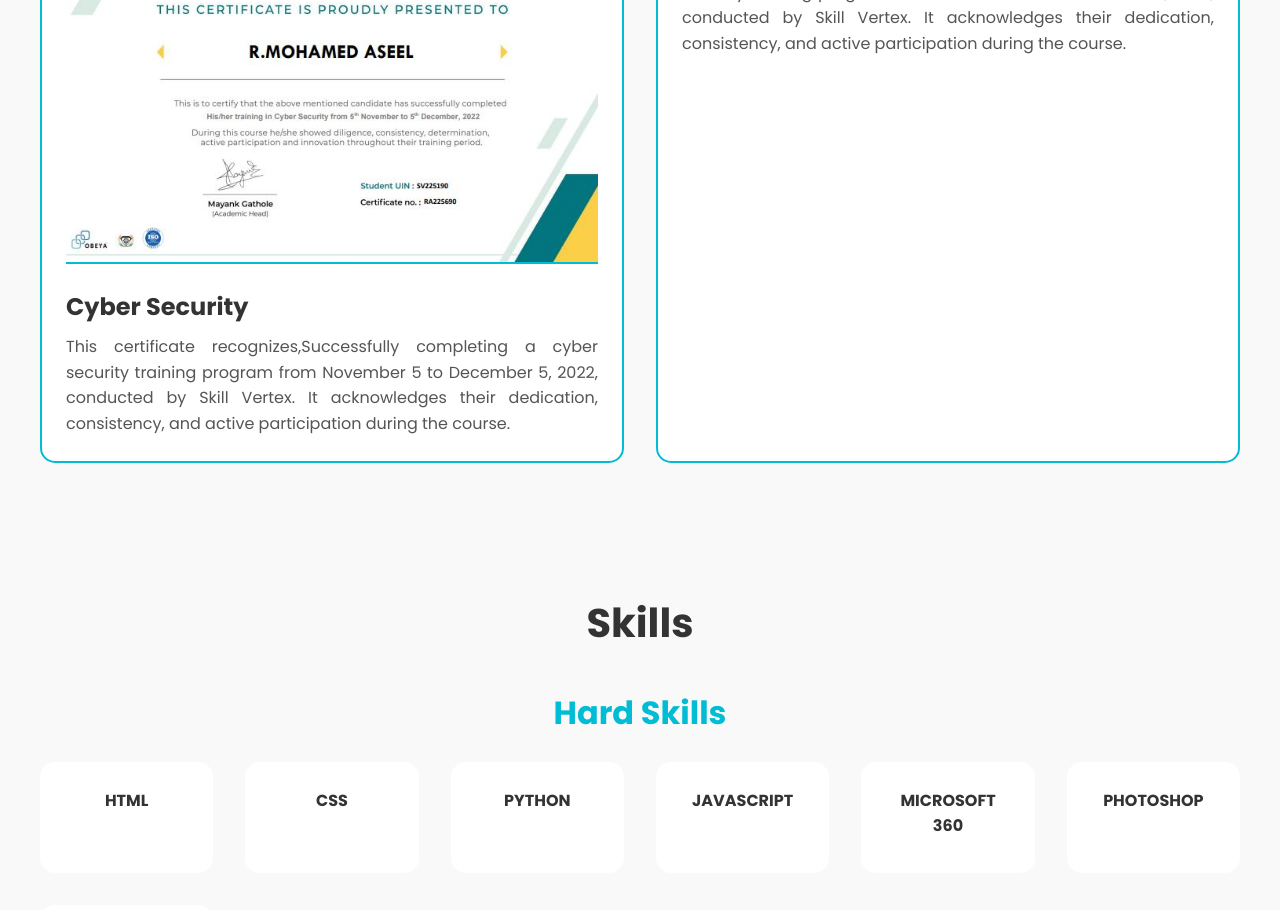
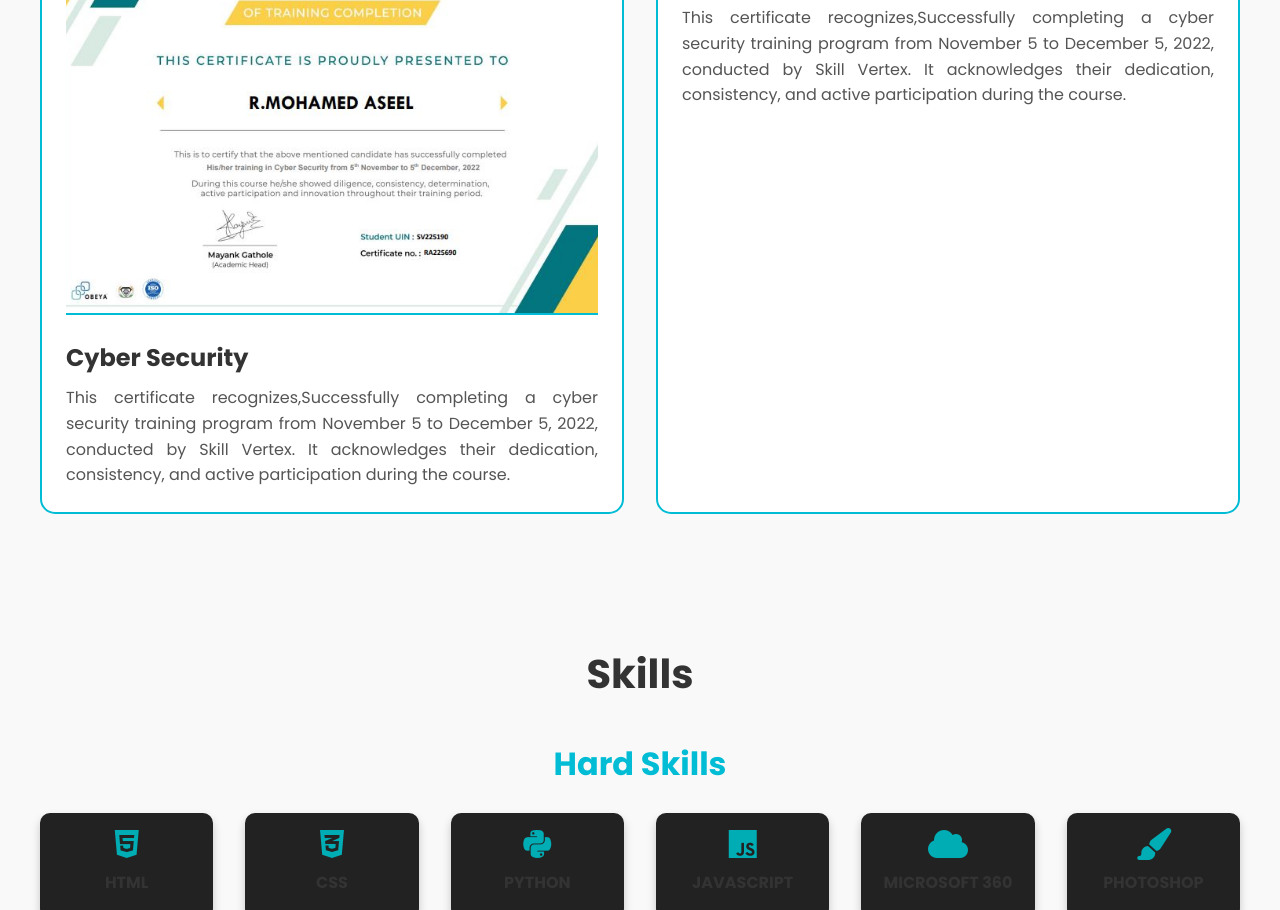
Before and after one commit to azifaizz/azifolioo, a plain HTML site: page index.html in a window 1280 px wide. Shown: the part 2710-3620 px from the top of the page. Drawn offline with Linux system fonts and the light colour scheme; a script that the page names is missing.

Commit message:
commit changes

```diff
--- a/css/styles.css
+++ b/css/styles.css
@@ -473,19 +473,28 @@ html {
 }
 
 .skill-card {
-    background-color: #ffffff;
-    border: 2px solid transparent; /* Transparent border initially */
-    border-radius: 15px;
-    padding: 1.5rem;
-    text-align: center;
-    transition: transform 0.3s ease, box-shadow 0.3s ease, border-color 0.3s ease;
-    position: relative;
+    display: flex;
+    flex-direction: column;
+    align-items: center;
+    justify-content: center;
+    padding: 15px;
+    background: #222;
+    color: white;
+    border-radius: 10px;
+    box-shadow: 0px 5px 10px rgba(0, 0, 0, 0.2);
+    transition: transform 0.3s ease-in-out;
+}
+.skill-card i {
+    font-size: 2rem;
+    margin-bottom: 10px;
+    color: #00ADB5;  /* Change color as per theme */
 }
 
 .skill-card:hover {
     transform: scale(1.05); /* Slightly zoom in on hover */
     box-shadow: 0 0 20px rgba(0, 188, 212, 0.8); /* Glow effect */
     border-color: #00bcd4; /* Highlight border on hover */
+    transform: scale(1.1);
 }
 
 .skill-name {
--- a/index.html
+++ b/index.html
@@ -6,6 +6,7 @@
     <title>R. Mohamed Aseel - Portfolio</title>
     <link rel="stylesheet" href="css/styles.css">
     <link href="https://fonts.googleapis.com/css2?family=Poppins:wght@300;400;500;600;700&display=swap" rel="stylesheet">
+    <link rel="stylesheet" href="https://cdnjs.cloudflare.com/ajax/libs/font-awesome/6.4.2/css/all.min.css">
 </head>
 <body>
     <!-- Header Section -->
@@ -157,37 +158,40 @@
     <div class="skills-category">
         <h3>Hard Skills</h3>
         <div class="skills-grid">
-            <!-- Skill 1: HTML -->
             <div class="skill-card">
+                <i class="fa-brands fa-html5"></i>
                 <p class="skill-name"><strong>HTML</strong></p>
             </div>
 
-            <!-- Skill 2: CSS -->
             <div class="skill-card">
+                <i class="fa-brands fa-css3-alt"></i>
                 <p class="skill-name"><strong>CSS</strong></p>
             </div>
 
-            <!-- Skill 3: Python -->
             <div class="skill-card">
+                <i class="fa-brands fa-python"></i>
                 <p class="skill-name"><strong>PYTHON</strong></p>
             </div>
-            <!-- Skill 4: JavaScript -->
+
             <div class="skill-card">
+                <i class="fa-brands fa-js"></i>
                 <p class="skill-name"><strong>JAVASCRIPT</strong></p>
             </div>
-            <!-- Skill 4: MICROSOFT 360 -->
+
             <div class="skill-card">
+                <i class="fa-solid fa-cloud"></i>
                 <p class="skill-name"><strong>MICROSOFT 360</strong></p>
             </div>
-            <!-- Skill 4: PHOTOSHOP -->
+
             <div class="skill-card">
+                <i class="fa-solid fa-paintbrush"></i>
                 <p class="skill-name"><strong>PHOTOSHOP</strong></p>
             </div>
-            <!-- Skill 4: FIGMA -->
+
             <div class="skill-card">
+                <i class="fa-brands fa-figma"></i>
                 <p class="skill-name"><strong>FIGMA</strong></p>
             </div>
-            <!-- Add more hard skills here -->
         </div>
     </div>
 
@@ -195,55 +199,64 @@
     <div class="skills-category">
         <h3>Soft Skills</h3>
         <div class="skills-grid">
-            <!-- Skill 1: Communication -->
             <div class="skill-card">
-                <p class="skill-name"><STRONG>Communication</STRONG></p>
+                <i class="fa-solid fa-comments"></i>
+                <p class="skill-name"><strong>Communication</strong></p>
             </div>
 
-            <!-- Skill 2: Teamwork -->
             <div class="skill-card">
+                <i class="fa-solid fa-users"></i>
                 <p class="skill-name"><strong>Teamwork</strong></p>
             </div>
 
-            <!-- Skill 3: Problem Solving -->
             <div class="skill-card">
-                <p class="skill-name"><strong>Solving</strong></p>
+                <i class="fa-solid fa-lightbulb"></i>
+                <p class="skill-name"><strong>Problem Solving</strong></p>
             </div>
 
-            <!-- Skill 4: Creativity -->
             <div class="skill-card">
+                <i class="fa-solid fa-brain"></i>
                 <p class="skill-name"><strong>Creativity</strong></p>
             </div>
-            <!-- Skill 5: Creativity -->
+
             <div class="skill-card">
-                <p class="skill-name"><strong> Public Speaking</strong></p>
+                <i class="fa-solid fa-microphone"></i>
+                <p class="skill-name"><strong>Public Speaking</strong></p>
             </div>
-            <!-- Skill 4: Creativity -->
+
             <div class="skill-card">
+                <i class="fa-solid fa-handshake"></i>
                 <p class="skill-name"><strong>Teamwork & Collaboration</strong></p>
             </div>
-            <!-- Skill 4: Creativity -->
+
             <div class="skill-card">
+                <i class="fa-solid fa-puzzle-piece"></i>
                 <p class="skill-name"><strong>Problem-Solving</strong></p>
             </div>
-            <!-- Skill 4: Creativity -->
+
             <div class="skill-card">
+                <i class="fa-solid fa-brain"></i>
                 <p class="skill-name"><strong>Creativity & Innovation</strong></p>
             </div>
-            <!-- Skill 4: Creativity -->
+
             <div class="skill-card">
+                <i class="fa-solid fa-clock"></i>
                 <p class="skill-name"><strong>Time Management</strong></p>
             </div>
+
             <div class="skill-card">
+                <i class="fa-solid fa-layer-group"></i>
                 <p class="skill-name"><strong>Multitasking</strong></p>
             </div>
+
             <div class="skill-card">
+                <i class="fa-solid fa-smile"></i>
                 <p class="skill-name"><strong>Positive Attitude</strong></p>
             </div>
-            <!-- Add more soft skills here -->
         </div>
     </div>
 </section>
+
 <!-- Gallery Section -->
 <section id="gallery" class="gallery-section">
     <h2 class="section-title">Gallery</h2>
```
